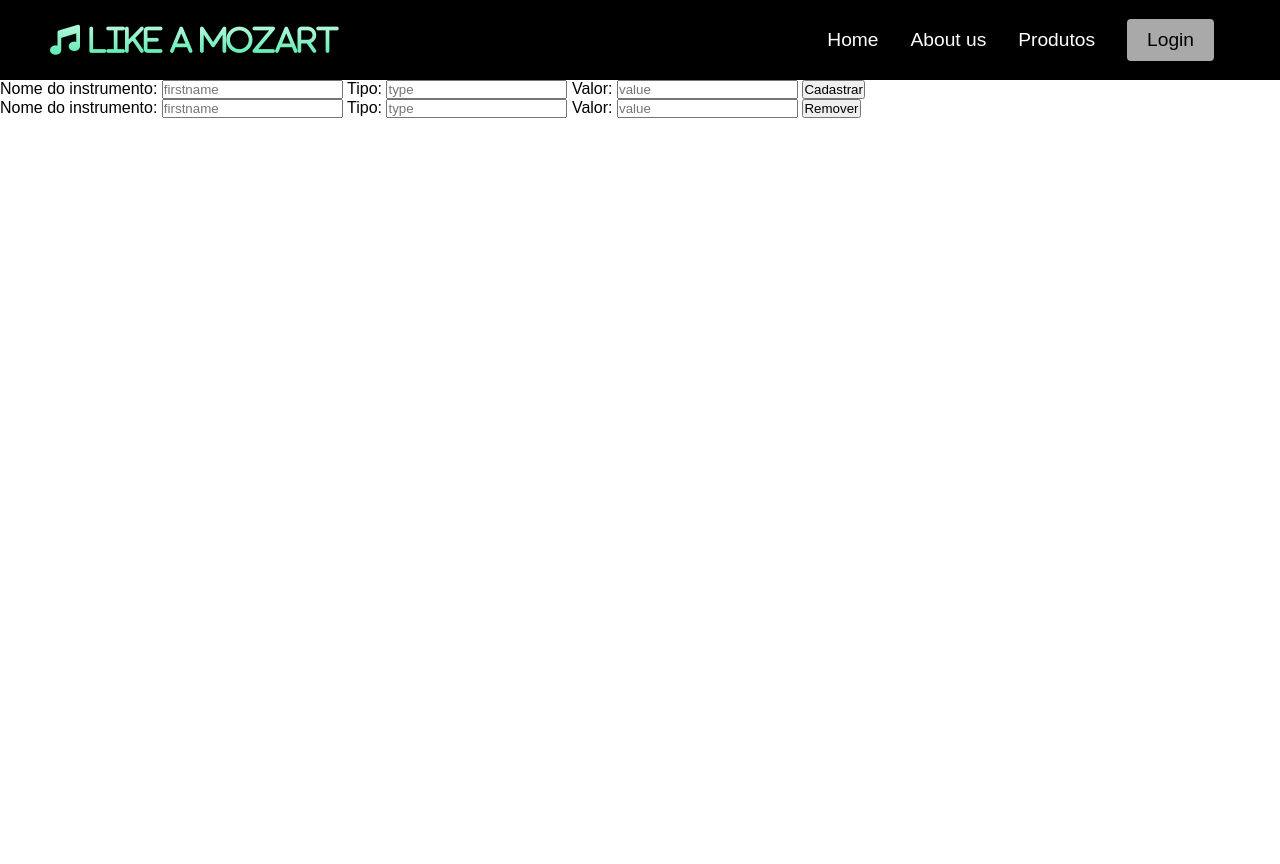
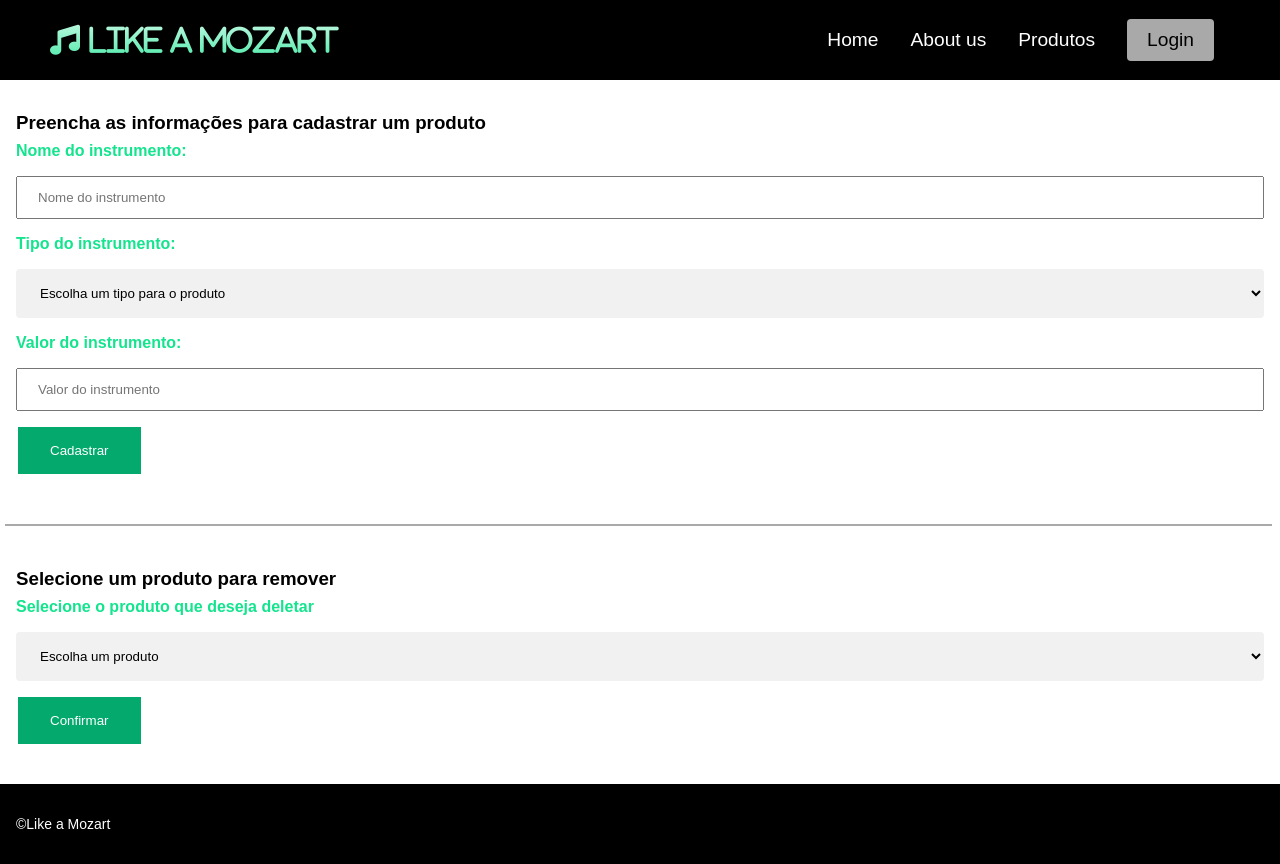
Before and after one commit to GabrielGrite/Front-End, a Flask app: page /gerenciamento in a window 1280 px wide. Before the commit the page ends 118 px from the top, so only its background shows below. Run offline with Flask 2, Linux system fonts and the light colour scheme; data that the repository does not hold is empty; some libraries are stand-ins or nearby versions.

Commit message:
Primeira entrega

```diff
--- a/main.py
+++ b/main.py
@@ -34,7 +34,8 @@ def products():
 @app.route("/gerenciamento")
 def gerenciamento():
     try:
-        return render_template('Gerenciamento.html' , title="Gerenciamento",content = "")
+        produtos = productsAPI.Search_products()
+        return render_template('Gerenciamento.html' , title="Gerenciamento",content=produtos)
     except Exception as e:
         return str(e)
 
@@ -59,23 +60,19 @@ def gerenciamento_add():
     except Exception as e:
         return str(e)
 
-@app.route("/gerenciamento", methods=['POST','GET'])
+
+@app.route("/gerenciamento", methods=['POST'])
 def gerenciamento_remove():
     try:
         if request.method == "POST":
-            # getting input with name = fname in HTML form
-            first_name = request.form.get("fnameRemove")
-            # getting input with name = lname in HTML form
-            type = request.form.get("typeRemove")
-            # getting input with name = lname in HTML form
-            value = request.form.get("valueRemove")
+            product = request.form.get("productsList")
+            print(product)
 
-            if first_name != "" and type != "" and value != "":
-                status = productsAPI.Delete_products(first_name,type,value)
-                if status.status_code == 200:
-                    status_msg = "Removido com sucesso"
-                else:
-                    status_msg = "Falha ao Remover"
+            status = productsAPI.Delete_products(product)
+            if status.status_code == 200:
+                status_msg = "Removido com sucesso"
+            else:
+                status_msg = "Falha ao Remover"
 
         return redirect(url_for('.gerenciamento'))
     except Exception as e:
@@ -91,7 +88,6 @@ def login():
 @app.route("/login", methods=['POST'])
 def login_post():
     try:
-
         if request.method == "POST":
             # getting input with name = fname in HTML form
             user = request.form.get("email")
@@ -99,7 +95,7 @@ def login_post():
             password = request.form.get("pass")
 
             if user != "" and password != "":
-                status = productsAPI.Delete_products(user,password)
+                status = userAPI.Search_user(user,password)
                 if status.status_code == 200:
                     status_msg = "Removido com sucesso"
                 else:
--- a/productsAPI.py
+++ b/productsAPI.py
@@ -19,17 +19,16 @@ def Search_products():
     return dic_request
 
 #Delete
-def Delete_products(name, type ,value):
+def Delete_products(name):
     request = requests.get(f'{db_link}/Produtos/.json')
     dic_request = request.json()
     for id in dic_request:
         Nome = dic_request[id]['Nome']
-        Tipo = dic_request[id]['Tipo']
-        Valor = dic_request[id]['Valor']
-        print(name + "-" + type + "-" + value)
-        if Nome == name and Tipo == type and Valor == value:
+        if Nome == name:
             id_delete = id
             request = requests.delete(f'{db_link}/Produtos/{id_delete}/.json')
+        else:
+            print("Não Achou")
 
     print(request)
     return request
--- /dev/null
+++ b/static/css/gerenciamento.css
@@ -0,0 +1,48 @@
+.input-products{
+    padding: 2rem 1em;
+}
+
+.remove-products{
+    padding: 2rem 1em;
+}
+
+h2 {
+    font-size: 16px;
+    text-align: left;
+    vertical-align: middle;
+    color: rgb(19, 228, 141);
+    margin: 8px 0;
+}
+
+input[type=text], input[type=number] {
+    width: 100%;
+    padding: 12px 20px;
+    margin: 8px 0;
+    box-sizing: border-box;
+  }
+
+  select {
+    width: 100%;
+    padding: 16px 20px;
+    border: none;
+    border-radius: 4px;
+    margin: 8px 0;
+    background-color: #f1f1f1;
+  }
+
+  hr{
+    text-align: center;
+    margin: 10px 5px;
+    width: 99%;
+    border: 1px solid darkgray;
+  }
+
+  button {
+    background-color: #04AA6D;
+    border: none;
+    color: white;
+    padding: 16px 32px;
+    text-decoration: none;
+    margin: 8px 2px;
+    cursor: pointer;
+  }
--- a/static/css/index.css
+++ b/static/css/index.css
@@ -188,11 +188,6 @@
     border: 1px solid darkgray;
   }
 
-  footer {
-    padding-top: 80px;
-    background-color: #3b3b3b;
-  }
-
   @media screen and (max-width: 720px) {
 
     .merchant__image img {
--- a/static/css/style.css
+++ b/static/css/style.css
@@ -4,6 +4,20 @@
     padding: 0;
     font-family: Arial, Helvetica, sans-serif;
 }
+
+footer {
+    background: #000;
+    height: 80px;
+    padding-bottom: 50px;
+  }
+
+footer p {
+    color: #fff;
+    font-size: 14px;
+    height: 80px;
+    line-height: 80px;
+    margin: 0 16px;
+  }
 
 .navbar {
     background: black;
--- a/templates/Gerenciamento.html
+++ b/templates/Gerenciamento.html
@@ -6,15 +6,12 @@
     <title>Gerenciamento</title>
 
     <link rel="stylesheet" href='{{ url_for("static", filename="css/style.css") }}'>
+    <link rel="stylesheet" href='{{ url_for("static", filename="css/gerenciamento.css") }}'>
 
     <script src="https://kit.fontawesome.com/259ef15be0.js" crossorigin="anonymous"></script>
 
 </head>
 <body>
-
-    {% if content != "" %}
-        <h3>{{ content }}</h3>
-    {% endif %}
 
     <div class="navbar">
         <div class="navbar-container">
@@ -44,24 +41,36 @@
     </div>
 
     <div class="input-products">
+        <h3>Preencha as informações para cadastrar um produto</h3>
         <form action='{{ url_for("gerenciamento_add")}}' method="post">
-            <label for="firstnameADD">Nome do instrumento:</label>
-            <input type="text" id="firstnameADD" name="fnameADD" placeholder="firstname">
-            <label for="typeADD">Tipo:</label>
-            <input type="text" id="typeADD" name="typeADD" placeholder="type">
-            <label for="valueADD">Valor:</label>
-            <input type="text" id="valueADD" name="valueADD" placeholder="value">
+            <h2>Nome do instrumento:</h2>
+            <input type="text" id="firstnameADD" name="fnameADD" placeholder="Nome do instrumento" required>
+            <h2>Tipo do instrumento:</h2>
+            <select name="typeADD" class="typeADD" title="typeADD">
+                <option value="Nothing" selected disabled hidden>Escolha um tipo para o produto</option>
+                <option value="Cordas">Cordas</option>
+                <option value="Sopro">Sopro</option>
+                <option value="Percussão">Percussão</option>
+            </select>
+            <h2>Valor do instrumento:</h2>
+            <input type="number" id="valueADD" name="valueADD" placeholder="Valor do instrumento" required>
             <button type="submit">Cadastrar</button>
         </form>
+    </div>
 
-        <form action='{{ url_for("gerenciamento_remove")}}' method="post">
-            <label for="fnameRemove">Nome do instrumento:</label>
-            <input type="text" id="fnameRemove" name="fnameRemove" placeholder="firstname">
-            <label for="typeRemove">Tipo:</label>
-            <input type="text" id="typeRemove" name="typeRemove" placeholder="type">
-            <label for="valueRemove">Valor:</label>
-            <input type="text" id="valueRemove" name="valueRemove" placeholder="value">
-            <button type="submit">Remover</button>
+    <hr>
+
+    <div class="remove-products">
+        <h3>Selecione um produto para remover</h3>
+        <form action='{{ url_for("gerenciamento_remove") }}' method="post">
+            <h2>Selecione o produto que deseja deletar</h2>
+            <select name="productsList" class="products_list" title="products_list">
+                <option value="Nothing" selected disabled hidden>Escolha um produto</option>
+                {% for dictionary in content %}
+                <option value="{{ content[dictionary]['Nome'] }}" >{{ content[dictionary]['Nome'] }}</option>
+                {% endfor %}
+            </select>
+            <button type="submit">Confirmar</button>
         </form>
     </div>
 
@@ -69,8 +78,11 @@
 
 </body>
 
+
 <footer>
-
+    <div class="container">
+        <p>&copy;Like a Mozart</p>
+      </div>
 </footer>
 
 </html>
--- a/templates/Home.html
+++ b/templates/Home.html
@@ -115,7 +115,9 @@
 
 
 <footer>
-    teste
+    <div class="container">
+        <p>&copy;Like a Mozart</p>
+      </div>
 </footer>
 
 </html>
--- a/templates/Login.html
+++ b/templates/Login.html
@@ -78,4 +78,10 @@
 
 </body>
 
+<footer>
+    <div class="container">
+        <p>&copy;Like a Mozart</p>
+      </div>
+</footer>
+
 </html>
--- a/templates/Produtos.html
+++ b/templates/Produtos.html
@@ -72,7 +72,9 @@
 </body>
 
 <footer>
-
+    <div class="container">
+        <p>&copy;Like a Mozart</p>
+      </div>
 </footer>
 
 </html>
```
Also changed, not shown: static/css/about.css (added, +74 -0 lines), templates/About.html (+11 -11 lines).
